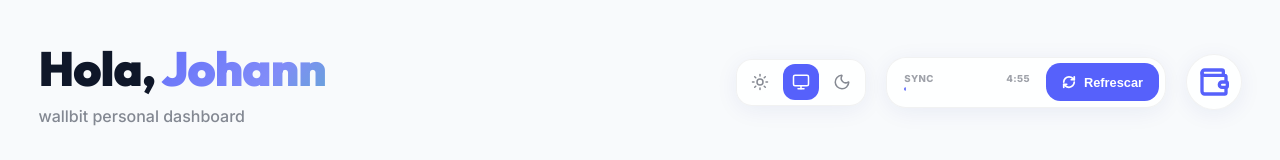
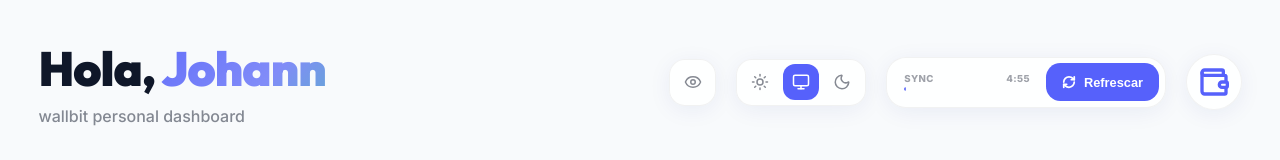
Before and after one commit to johannmx/wallbitdash, a React (Vite) app: page / in a window 1280 px wide. Shown: the top 160 px of the page. Built offline with nearby package versions, Linux system fonts and the light colour scheme; no server answers.

Commit message:
feat: add global balance visibility toggle with glass container styling

```diff
--- a/src/App.tsx
+++ b/src/App.tsx
@@ -1,5 +1,5 @@
 import { useState, useEffect } from 'react';
-import { Sun, Moon, Monitor, Wallet } from 'lucide-react';
+import { Sun, Moon, Monitor, Wallet, Eye, EyeOff } from 'lucide-react';
 import BalanceCards from './components/BalanceCards';
 import TransactionList from './components/TransactionList';
 import RecentExpenses from './components/RecentExpenses';
@@ -46,6 +46,7 @@ const initialState: DashboardData = {
 function App() {
   const [data, setData] = useState<DashboardData>(initialState);
   const [theme, setTheme] = useState<Theme>(() => (localStorage.getItem('theme') as Theme) || 'system');
+  const [showBalances, setShowBalances] = useState(true);
 
   // Theme effect
   useEffect(() => {
@@ -105,6 +106,23 @@ function App() {
         </div>
 
         <div className="header-actions" style={{ display: 'flex', gap: '1.25rem', alignItems: 'center', flexWrap: 'nowrap' }}>
+          {/* Balance Visibility Toggle */}
+          <div className="glass" style={{ display: 'flex', padding: '0.3rem', borderRadius: '1rem' }}>
+            <button
+              onClick={() => setShowBalances(!showBalances)}
+              className="theme-btn"
+              style={{
+                opacity: showBalances ? 0.5 : 1,
+                background: showBalances ? 'transparent' : 'hsl(var(--primary))',
+                color: showBalances ? 'inherit' : 'white',
+                boxShadow: showBalances ? 'none' : '0 4px 15px -3px hsla(var(--primary), 0.5)'
+              }}
+              title={showBalances ? "Ocultar saldos" : "Mostrar saldos"}
+            >
+              {showBalances ? <Eye size={18} /> : <EyeOff size={18} />}
+            </button>
+          </div>
+
           {/* Theme Toggle */}
           <div className="glass" style={{ display: 'flex', padding: '0.3rem', borderRadius: '1rem', gap: '0.3rem' }}>
             <button
@@ -144,7 +162,7 @@ function App() {
       </header>
 
       <div style={{ display: 'flex', flexDirection: 'column', gap: '3rem' }}>
-        <BalanceCards checking={data.checking} stocks={data.stocks} />
+        <BalanceCards checking={data.checking} stocks={data.stocks} showBalances={showBalances} />
         <RecentExpenses data={data.recentExpenses} />
         <AnalyticsCards transactions={data.transactions} arsRate={data.arsRate || 1000} />
         <TransactionList transactions={data.transactions} />
--- a/src/components/BalanceCards.tsx
+++ b/src/components/BalanceCards.tsx
@@ -3,17 +3,20 @@ import type { FC } from 'react';
 interface BalanceCardsProps {
   checking: { balance: string; currency: string };
   stocks: { balance: string; currency: string };
+  showBalances: boolean;
 }
 
-const BalanceCards: FC<BalanceCardsProps> = ({ checking, stocks }) => {
+const BalanceCards: FC<BalanceCardsProps> = ({ checking, stocks, showBalances }) => {
   return (
     <div className="dashboard-grid animate-in stagger-1">
       {/* Checking Balance */}
       <div className="glass stagger-2" style={{ gridColumn: 'span 6', padding: '2rem' }}>
-        <h3 style={{ opacity: 0.6, fontSize: '0.9rem', marginBottom: '0.5rem' }}>Checking Account</h3>
+        <div style={{ display: 'flex', justifyContent: 'space-between', alignItems: 'center', marginBottom: '0.5rem' }}>
+          <h3 style={{ opacity: 0.6, fontSize: '0.9rem', margin: 0 }}>Checking Account</h3>
+        </div>
         <div style={{ display: 'flex', alignItems: 'baseline', gap: '0.5rem' }}>
           <span style={{ fontSize: '3rem', fontWeight: 700 }} className="gradient-text">
-            ${checking.balance}
+            {showBalances ? `$${checking.balance}` : '••••••'}
           </span>
           <span style={{ opacity: 0.6 }}>{checking.currency}</span>
         </div>
@@ -25,10 +28,12 @@ const BalanceCards: FC<BalanceCardsProps> = ({ checking, stocks }) => {
 
       {/* Stocks Balance */}
       <div className="glass stagger-3" style={{ gridColumn: 'span 6', padding: '2rem' }}>
-        <h3 style={{ opacity: 0.6, fontSize: '0.9rem', marginBottom: '0.5rem' }}>Investment Portfolio</h3>
+        <div style={{ display: 'flex', justifyContent: 'space-between', alignItems: 'center', marginBottom: '0.5rem' }}>
+          <h3 style={{ opacity: 0.6, fontSize: '0.9rem', margin: 0 }}>Investment Portfolio</h3>
+        </div>
         <div style={{ display: 'flex', alignItems: 'baseline', gap: '0.5rem' }}>
           <span style={{ fontSize: '3rem', fontWeight: 700 }} className="gradient-text">
-            ${stocks.balance}
+            {showBalances ? `$${stocks.balance}` : '••••••'}
           </span>
           <span style={{ opacity: 0.6 }}>{stocks.currency}</span>
         </div>
```
